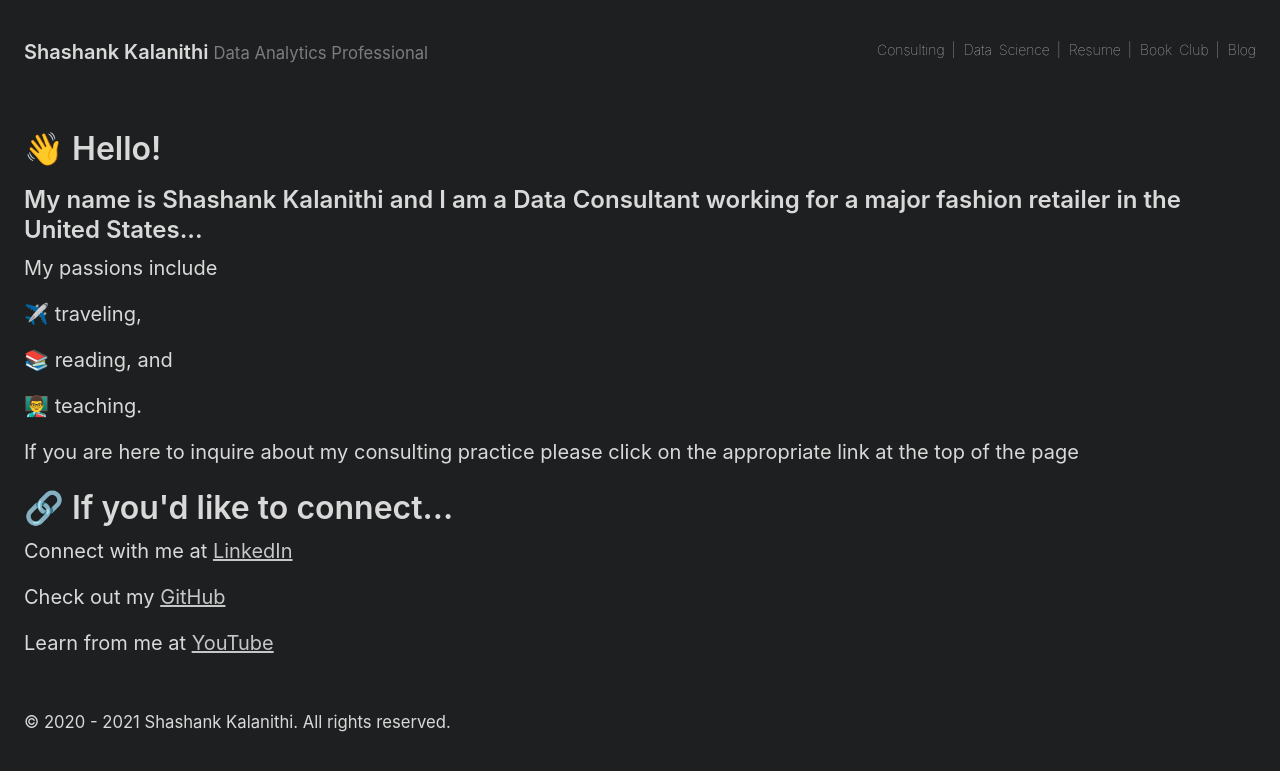
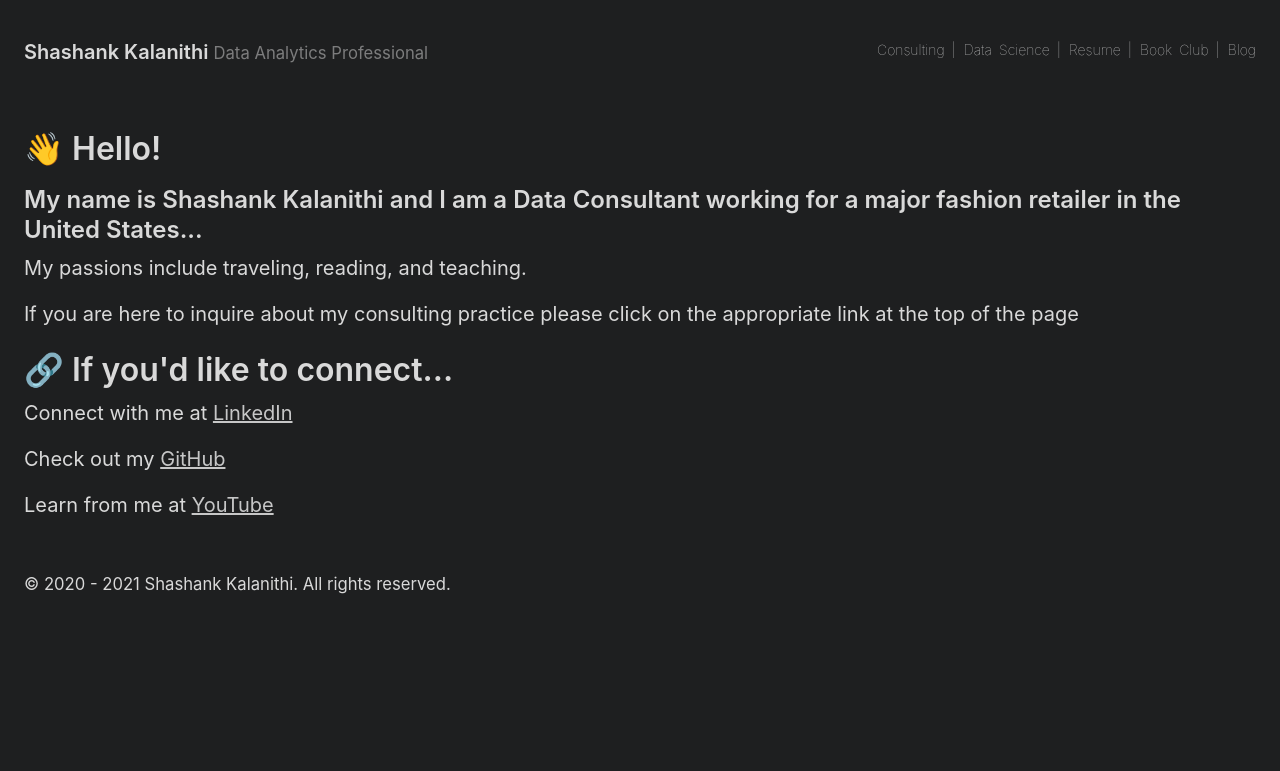
Before and after one commit to kshashank03/kshashank03.github.io, a Jekyll site: the page built from index.html, in a window 1280 px wide. Shown: the top 771 px of the page. Built offline with Jekyll 4.4.1, drawn with Linux system fonts in a browser that asks for light colours; nearby versions of some CDN libraries; the list of posts is cut into pages by our own code.

Commit message:
homepage edit

```diff
--- a/index.html
+++ b/index.html
@@ -6,10 +6,7 @@ title: Home
 <div>
 <h1>👋 Hello!</h1>
 <h2>My name is Shashank Kalanithi and I am a Data Consultant working for a major fashion retailer in the United States...</h2>
-<p>My passions include </p>
-<p>✈️ traveling, </p>
-<p>📚 reading, and </p>
-<p>👨‍🏫 teaching. </p>
+<p>My passions include traveling, reading, and teaching. </p>
 <p> </p>
 <p>If you are here to inquire about my consulting practice please click on the appropriate link at the top of the page</p>
 
```
